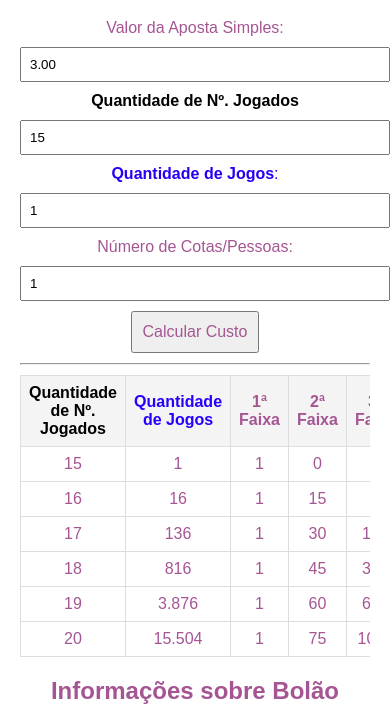
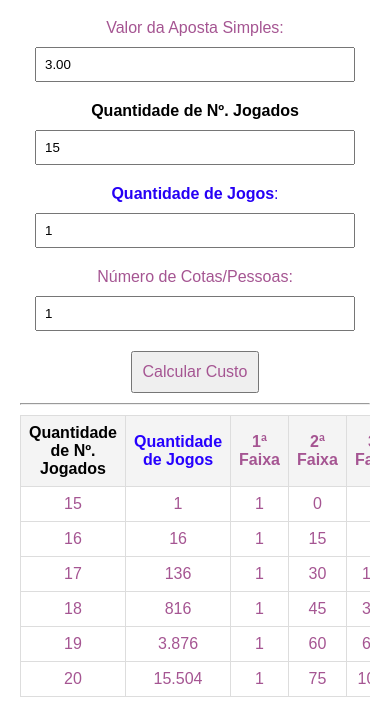
Before and after one commit to marciomaia2020/LotofacilCal, a plain HTML site: page index.html in a window 390 px wide. Shown: the part 98-812 px from the top of the page. Drawn offline with Linux system fonts and the light colour scheme.

Commit message:
Atualizando o input

```diff
--- a/css/styles.css
+++ b/css/styles.css
@@ -94,9 +94,12 @@ thead {
         margin: 10px auto; /* Centraliza elementos blocos horizontalmente com margem automática */
     }
     input {
-        margin-right:  auto; /* Centraliza a tabela horizontalmente */
-        margin-left: auto; /* Centraliza a tabela horizontalmente */
-        width: 100%; /* Ajusta a largura da tabela para se ajustar ao conteúdo */
-
+        padding: 8px;
+        margin-bottom: 20px;
+        width: 100%;
+        max-width: 300px; /* Define uma largura máxima para o input */
+        display: block;
+        margin-left: auto;
+        margin-right: auto;
     }
 }
```
